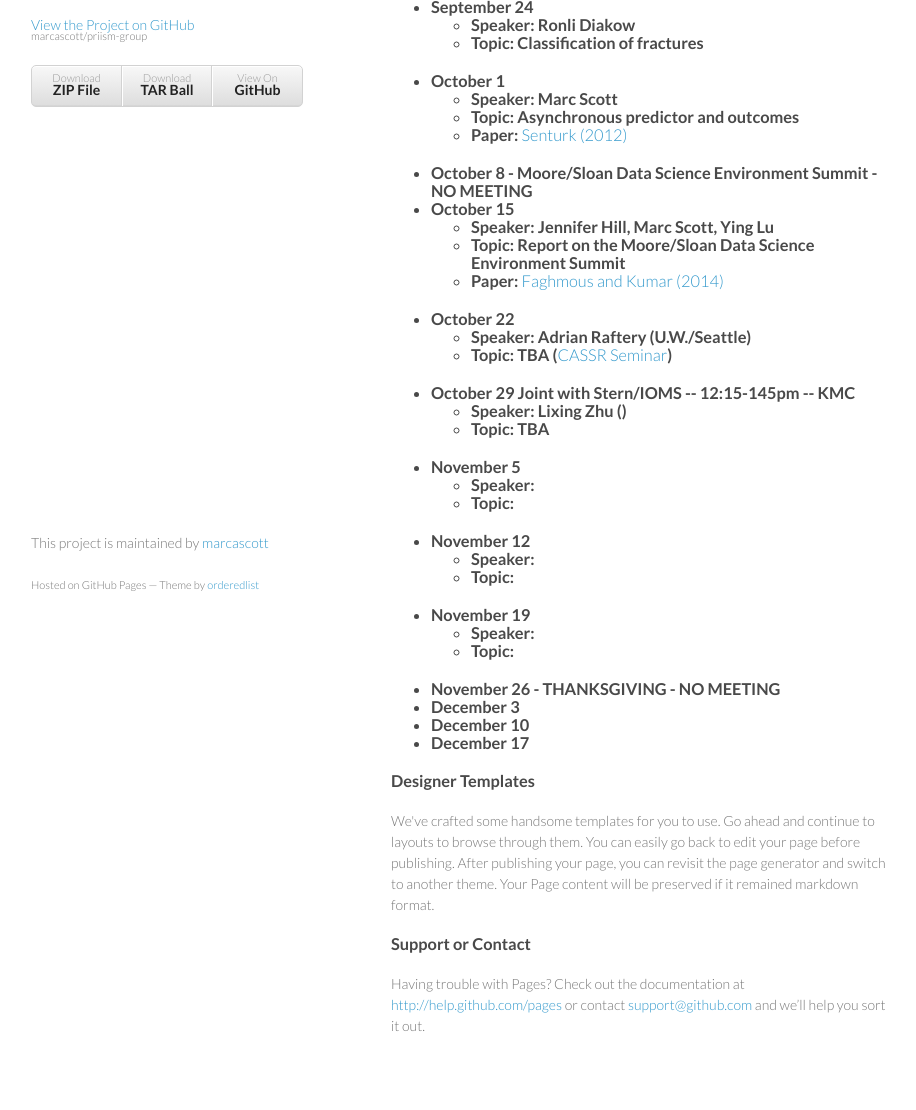
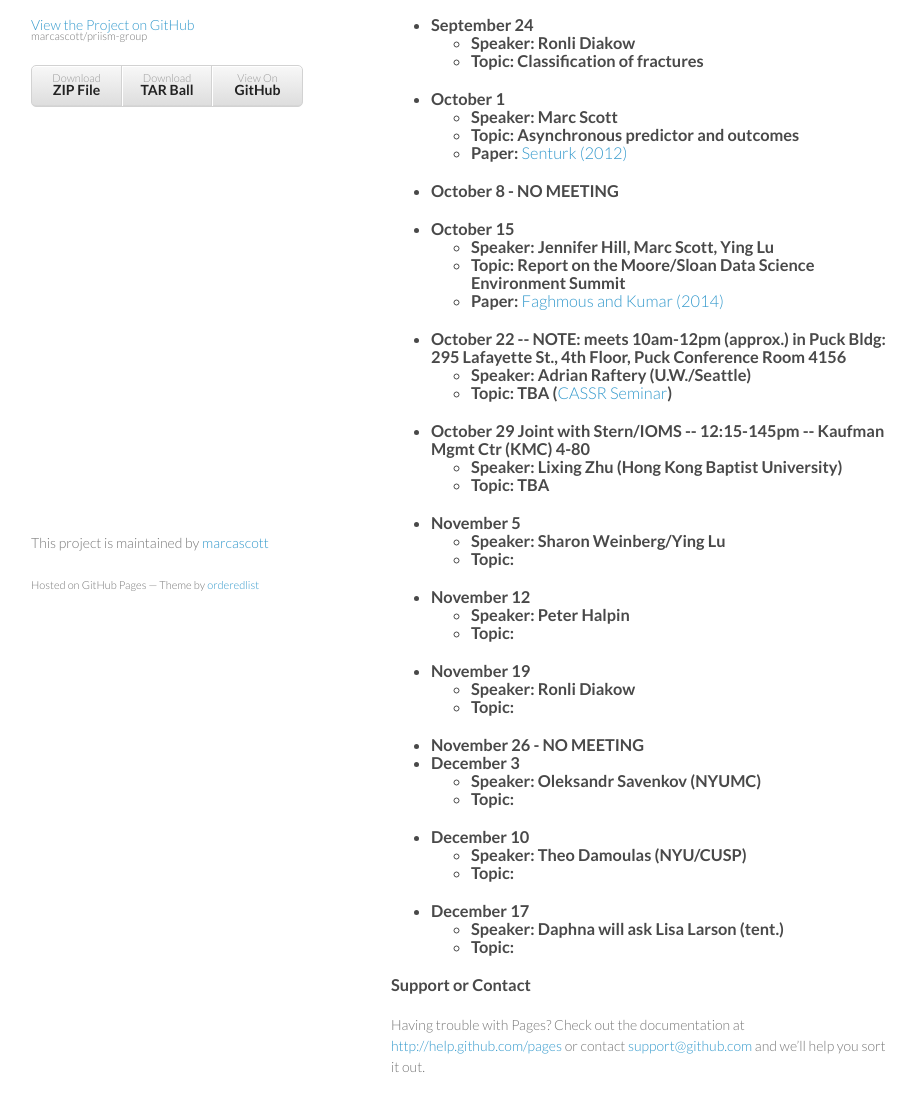
Before and after one commit to marcascott/marcascott.github.io, a plain HTML site: page index.html in a window 1280 px wide. Shown: the part 136-1246 px from the top of the page, without its empty margins (179-1095 px from the left). Drawn offline with Linux system fonts and the light colour scheme.

Commit message:
lots of updates to speakers

```diff
--- a/index.html
+++ b/index.html
@@ -32,7 +32,7 @@
 <a name="PRIISM-Res-Fa14" class="anchor" href="#PRIISM-Fa14"><span class="octicon octicon-link"></span></a>PRIISM Center Research Discussions and Seminars</h3>
 
 <H3>
-<p>Fall 2014 Schedule</p>
+    <p>Fall 2014 Schedule -- NOTE: we meet 11am-12pm, Kimball 3rd Fl. Conf. Rm. UNLESS INDICATED OTHERWISE</p>
 
 <ul>
     <li>September 24</li>
@@ -46,52 +46,61 @@
         <li>Topic: Asynchronous predictor and outcomes</li>
         <li>Paper: <a href="PDFs/Senturk 2012 - Modeling timevarying effects.pdf">Senturk (2012)</a></li>
     </ul>
-    <li>October 8  - Moore/Sloan Data Science Environment Summit - NO MEETING</li>
+    <li>October 8  - NO MEETING</li>
+    <ul></ul>
     <li>October 15</li>
     <ul>
         <li>Speaker: Jennifer Hill, Marc Scott, Ying Lu</li>
         <li>Topic: Report on the Moore/Sloan Data Science Environment Summit</li>
         <li>Paper: <a href="PDFs/bigdata+theory_driven_climate_science.pdf"> Faghmous and Kumar (2014)</a></li>
     </ul>
-    <li>October 22</li>
+    <li>October 22 -- NOTE: meets 10am-12pm (approx.) in Puck Bldg: 295 Lafayette St., 4th Floor, Puck Conference Room 4156</li>
     <ul>
         <li>Speaker: Adrian Raftery (U.W./Seattle)</li>
         <li>Topic: TBA (<a href="http://cassr.as.nyu.edu/page/events">CASSR Seminar</a>)</li>
     </ul>
-    <li>October 29 Joint with Stern/IOMS -- 12:15-145pm -- KMC </li>
+    <li>October 29 Joint with Stern/IOMS -- 12:15-145pm -- Kaufman Mgmt Ctr (KMC) 4-80</li>
     <ul>
-        <li>Speaker: Lixing Zhu ()</li>
+        <li>Speaker: Lixing Zhu (Hong Kong Baptist University)</li>
         <li>Topic: TBA</li>
     </ul>
     <li>November 5</li>
     <ul>
-        <li>Speaker: </li>
+        <li>Speaker: Sharon Weinberg/Ying Lu </li>
         <li>Topic: </li>
     </ul>
     <li>November 12</li>
     <ul>
-        <li>Speaker: </li>
+        <li>Speaker: Peter Halpin</li>
         <li>Topic: </li>
     </ul>
     <li>November 19</li>
     <ul>
-        <li>Speaker: </li>
+        <li>Speaker:  Ronli Diakow</li>
         <li>Topic: </li>
     </ul>
-    <li>November 26  - THANKSGIVING - NO MEETING</li>
+    <li>November 26  - NO MEETING</li>
 
     <li>December 3</li>
+    <ul>
+        <li>Speaker: Oleksandr Savenkov (NYUMC)</li>
+        <li>Topic: </li>
+    </ul>
     <li>December 10</li>
+    <ul>
+        <li>Speaker: Theo Damoulas (NYU/CUSP)</li>
+        <li>Topic: </li>
+    </ul>
     <li>December 17</li>
+    <ul>
+        <li>Speaker: Daphna will ask Lisa Larson (tent.)</li>
+        <li>Topic: </li>
+    </ul>
 </ul>
 
 
-<a name="designer-templates" class="anchor" href="#designer-templates"><span class="octicon octicon-link"></span></a>Designer Templates</h3>
-
-<p>We've crafted some handsome templates for you to use. Go ahead and continue to layouts to browse through them. You can easily go back to edit your page before publishing. After publishing your page, you can revisit the page generator and switch to another theme. Your Page content will be preserved if it remained markdown format.</p>
 
 <h3>
-
 <a name="support-or-contact" class="anchor" href="#support-or-contact"><span class="octicon octicon-link"></span></a>Support or Contact</h3>
 
 <p>Having trouble with Pages? Check out the documentation at <a href="http://help.github.com/pages">http://help.github.com/pages</a> or contact <a href="mailto:support@github.com">support@github.com</a> and we’ll help you sort it out.</p>
```
